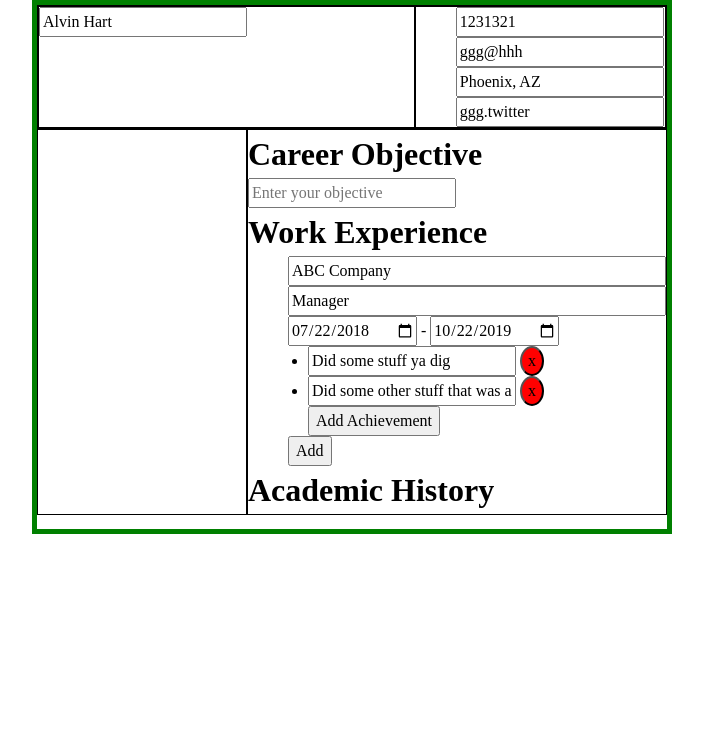
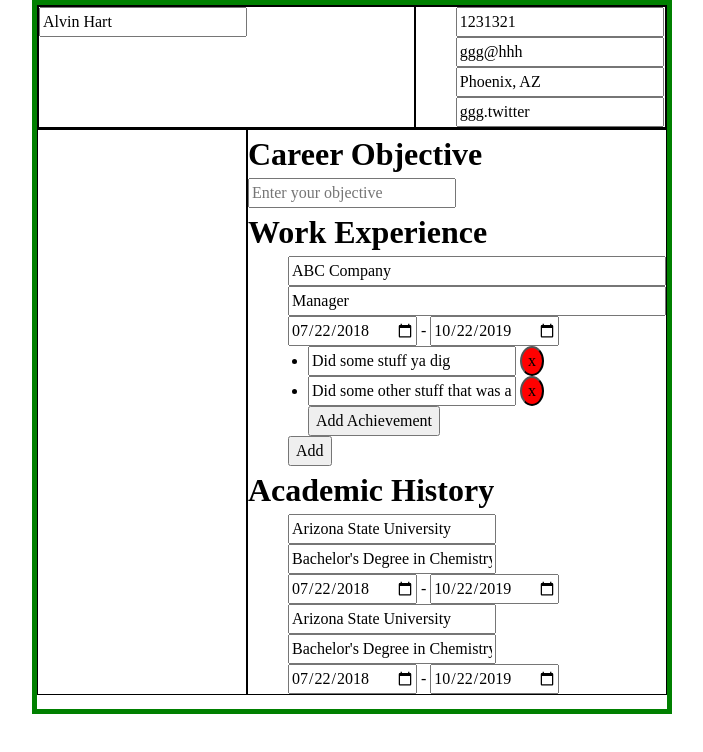
Before and after one commit to greenzombie123/cv-application, a React (Vite) app: page / in a window 1280 px wide. Shown: the top 752 px of the page, without its empty margins (288-991 px from the left). Built offline with nearby package versions, Linux system fonts and the light colour scheme.

Commit message:
Partially add state to Academic Section component

```diff
--- a/src/components/MainInfoSection/AcademicSection/AcademicSection.css
+++ b/src/components/MainInfoSection/AcademicSection/AcademicSection.css
@@ -3,5 +3,5 @@
 }
 
 .academicSection_list{
-
+    list-style-type:none;
 }
--- a/src/components/MainInfoSection/AcademicSection/AcademicSection.jsx
+++ b/src/components/MainInfoSection/AcademicSection/AcademicSection.jsx
@@ -1,9 +1,15 @@
+import SchoolInfo from "./SchoolInfo"
+import { useSchoolInfoList } from "../../hooks/useSchoolInfoList"
+import "./AcademicSection.css"
+
 function AcademicSection(){
+    const {schoolInfoList, onInputChange} = useSchoolInfoList()
+
     return(
         <div className="academicSection_container">
             <h1>Academic History</h1>
             <ul className="academicSection_list">
-
+                {schoolInfoList.map(ai=><SchoolInfo key={ai.id} {...ai}/>)}
             </ul>
         </div>
     )
--- a/src/components/MainInfoSection/AcademicSection/SchoolInfo.jsx
+++ b/src/components/MainInfoSection/AcademicSection/SchoolInfo.jsx
@@ -0,0 +1,49 @@
+import TimeLength from "../../UtilityComponents/TimeLength";
+
+function SchoolInfo({ school, degree, startTime, endTime, onInputChange }) {
+  const hasSubmit = false;
+  // return(
+  //     if (hasSubmit) {
+  //         return (
+  //           <>
+  //             <h1>Work Experience</h1>
+  //             <ul className="workSection">
+  //               {workInfoList.map((workInfo) => (
+  //                 <li key={workInfo.id}>
+  //                   <p>{workInfo.company}</p>
+  //                   <p>{workInfo.position}</p>
+  //                   <p>{workInfo.startTime + "-" + workInfo.endTime}</p>
+  //                   <ul>
+  //                     {workInfo.workAchievementList.map((WorkAchievement) => (
+  //                       <li key={WorkAchievement.id}>{WorkAchievement.text}</li>
+  //                     ))}
+  //                   </ul>
+  //                 </li>
+  //               ))}
+  //             </ul>
+  //           </>
+  //         );
+  //       } else
+  return (
+    <li className="schoolInfo">
+      <input
+        value={school}
+        placeholder="School Name"
+        // onChange={onInputChange(workInfo.id, "company")}
+      />
+      <input
+        value={degree}
+        placeholder="Position"
+        // onChange={onInputChange(workInfo.id, "position")}
+      />
+      <TimeLength
+        startTime={startTime}
+        endTime={endTime}
+        // onStartTimeChange={onInputChange(id, "startTime")}
+        // onEndTimeChange={onInputChange(id, "endTime")}
+      />
+    </li>
+  );
+}
+
+export default SchoolInfo;
--- a/src/components/hooks/useSchoolInfoList.js
+++ b/src/components/hooks/useSchoolInfoList.js
@@ -38,7 +38,7 @@ export const useSchoolInfoList = () => {
     };
   }
 
-    function deleteSchoolWorkInfo(id) {
+    function deleteSchoolInfo(id) {
       return () => {
         const listCopy = [...workInfoList];
         const newListCopy = listCopy.filter((wi) => wi.id !== id);
@@ -60,12 +60,11 @@ export const useSchoolInfoList = () => {
     }
 
   return {
-    onAchievementChange,
     onAddAchievementClick,
     onInputChange,
     deleteAchievement,
-    addNewWorkInfo,
-    deleteWorkInfo,
-    workInfoList,
+    addNewSchoolInfo,
+    deleteSchoolInfo,
+    schoolInfoList,
   };
 };
```
